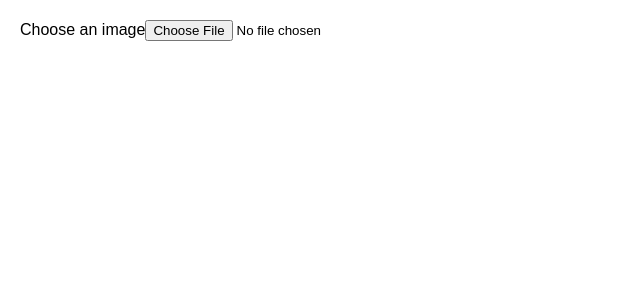
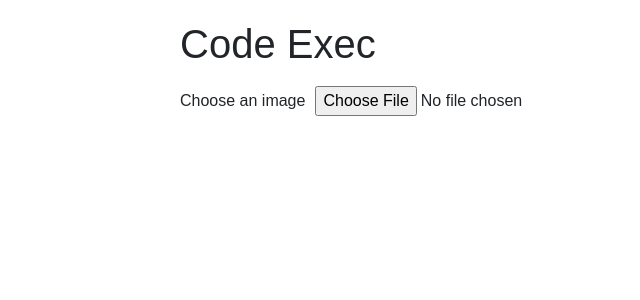
Before and after one commit to anirudhbs/code-exec, a React (Create React App) app: page / in a window 1280 px wide. Shown: the top 300 px of the page, without its empty margins (0-640 px from the left). Built offline with nearby package versions, Linux system fonts and the light colour scheme.

Commit message:
Add header and React bootstrap

```diff
--- a/package.json
+++ b/package.json
@@ -3,7 +3,9 @@
   "version": "0.1.0",
   "private": true,
   "dependencies": {
+    "codemirror": "^5.33.0",
     "react": "^16.2.0",
+    "react-bootstrap": "^0.32.1",
     "react-codemirror2": "^3.0.7",
     "react-dom": "^16.2.0",
     "react-scripts": "1.1.0"
--- a/public/index.html
+++ b/public/index.html
@@ -4,6 +4,7 @@
     <meta charset="utf-8">
     <meta name="viewport" content="width=device-width, initial-scale=1, shrink-to-fit=no">
     <script src='https://cdn.rawgit.com/naptha/tesseract.js/1.0.10/dist/tesseract.js'></script>
+    <link rel="stylesheet" href="https://maxcdn.bootstrapcdn.com/bootstrap/latest/css/bootstrap.min.css">
     <title>Code Exec</title>
   </head>
   <body>
--- a/src/App.css
+++ b/src/App.css
@@ -1,6 +1,9 @@
 .App {
-  /* text-align: center; */
-  /* margin: 0 auto; */
+  margin: 0 auto;
   width: 960px;
   padding: 20px;
 }
+
+.file {
+  padding: 10px;
+}
--- a/src/App.js
+++ b/src/App.js
@@ -2,6 +2,7 @@ import React, { Component } from 'react'
 import './App.css'
 import TextEditor from './Components/TextEditor'
 import FileUpload from './Components/FileUpload'
+import Header from './Components/Header'
 
 class App extends Component {
   constructor (props) {
@@ -22,7 +23,8 @@ class App extends Component {
     const { code } = this.state
     return (
       <div className='App'>
-        <FileUpload setCode={this.setCode.bind(this)} />
+        <Header />
+        {(!this.state.flag) && <FileUpload setCode={this.setCode.bind(this)} />}
         {(this.state.flag) && <TextEditor code={code} />}
       </div>
     )
--- a/src/Components/FileUpload.js
+++ b/src/Components/FileUpload.js
@@ -1,5 +1,7 @@
 import React, { Component } from 'react'
 import '../App.css'
+import { Label } from 'react-bootstrap'
+
 const Tesseract = window.Tesseract
 
 class FileUpload extends Component {
@@ -37,8 +39,8 @@ class FileUpload extends Component {
   render () {
     return (
       <div>
-        <label>Choose an image</label>
-        <input type='file' name='image_upload' accept='.jpg, .jpeg, .png' onChange={this.fileUpload.bind(this)} />
+        <Label>Choose an image</Label>
+        <input className='file' type='file' name='image_upload' accept='.jpg, .jpeg, .png' onChange={this.fileUpload.bind(this)} />
       </div>
     )
   }
--- /dev/null
+++ b/src/Components/Header.js
@@ -0,0 +1,15 @@
+import React, { Component } from 'react'
+import '../App.css'
+import { PageHeader } from 'react-bootstrap'
+
+class Header extends Component {
+  render () {
+    return (
+      <PageHeader className='header'>
+        Code Exec
+      </PageHeader>
+    )
+  }
+}
+
+export default Header
--- a/src/Components/TextEditor.js
+++ b/src/Components/TextEditor.js
@@ -1,6 +1,10 @@
 import React, { Component } from 'react'
 import '../App.css'
 import { Controlled as CodeMirror } from 'react-codemirror2'
+import { Button } from 'react-bootstrap'
+
+require('codemirror/mode/xml/xml')
+require('codemirror/mode/javascript/javascript')
 
 class TextEditor extends Component {
   constructor (props) {
@@ -16,6 +20,7 @@ class TextEditor extends Component {
 
   onChange (editor, value) {
     // do something
+    // this.setState({code: value})
   }
 
   onSubmit () {
@@ -42,12 +47,12 @@ class TextEditor extends Component {
   }
 
   render () {
-    const options = null
+    const options = {}
     return (
       <div>
         <CodeMirror value={this.state.code} options={options} onBeforeChange={this.onBeforeChange.bind(this)}
           onChange={this.onChange.bind(this)} />
-        <button onClick={this.onSubmit.bind(this)}>Submit</button>
+        <Button onClick={this.onSubmit.bind(this)} bsStyle='primary'>Evaluate</Button>
       </div>
     )
   }
```
